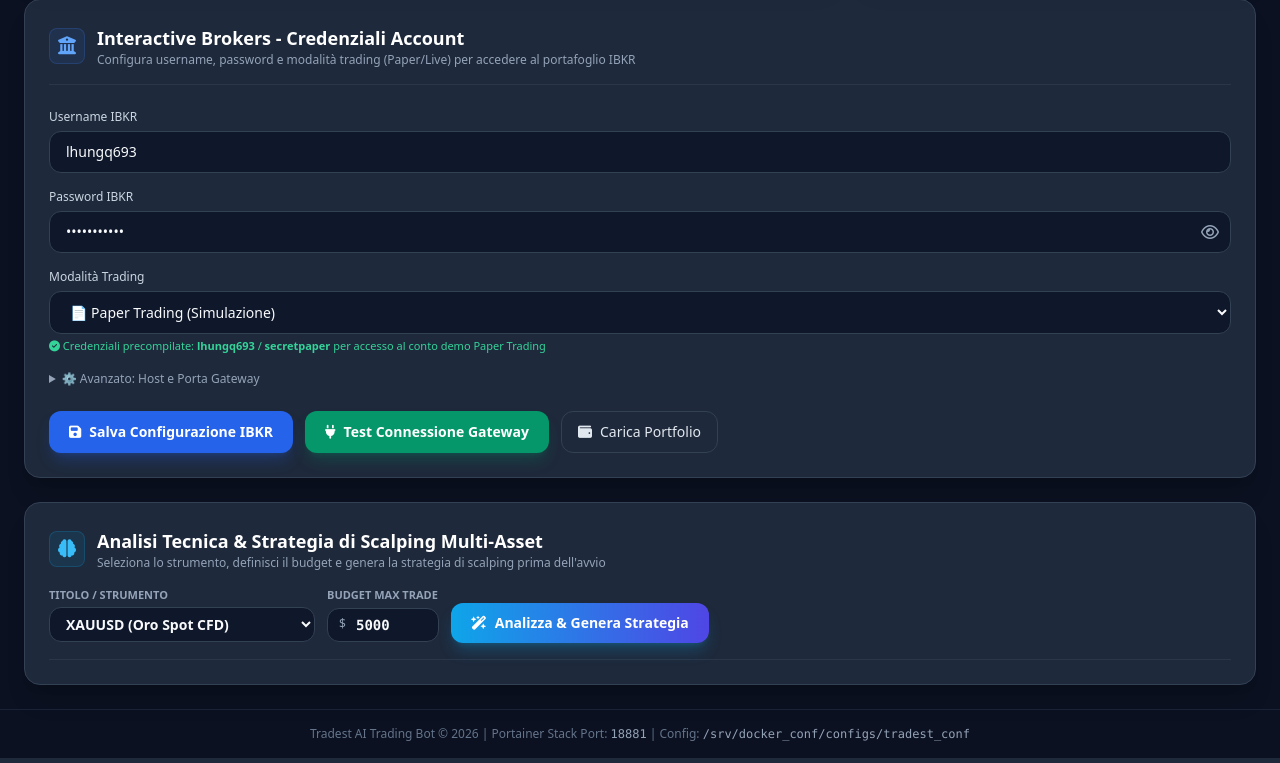
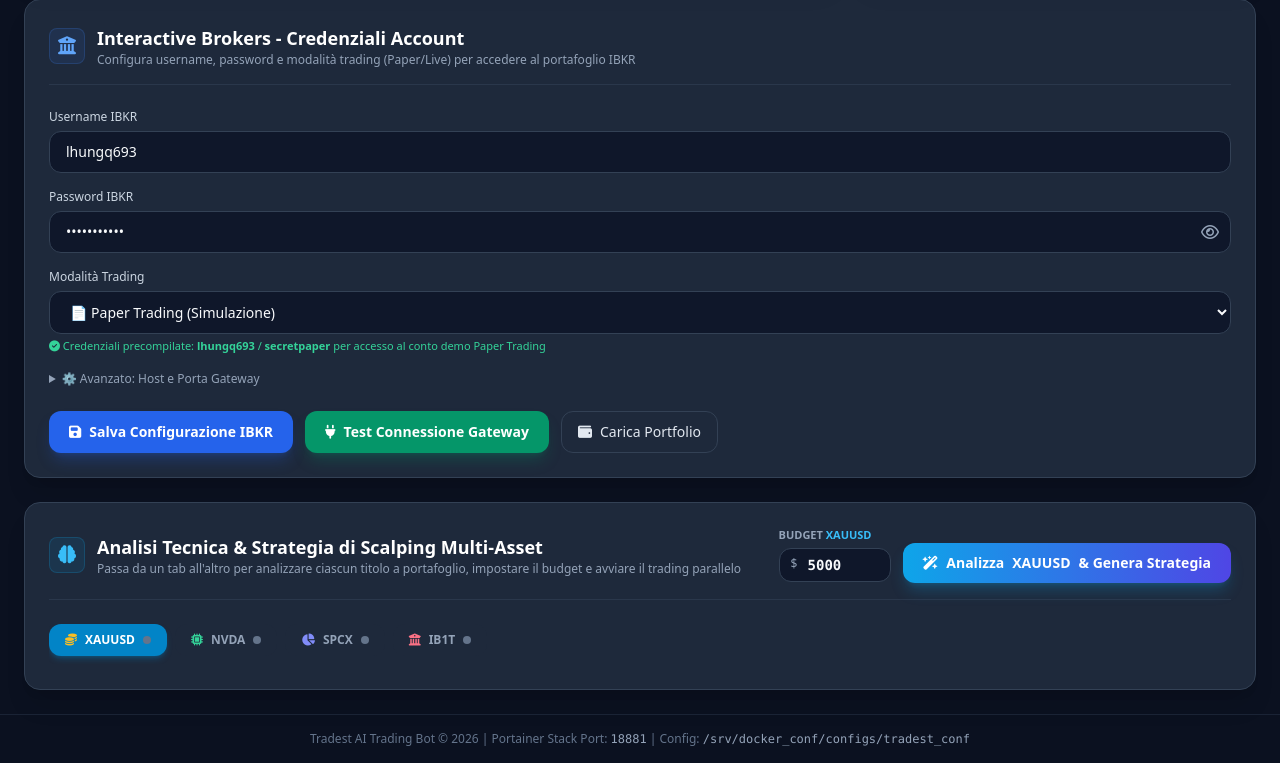
Before and after one commit to ciacky85/tradest, a FastAPI app: page / in a window 1280 px wide. Shown: the part 691-1454 px from the top of the page. Run offline with FastAPI, Linux system fonts and the light colour scheme; data that the repository does not hold is empty; some libraries are stand-ins or nearby versions.

Commit message:
feat(ui): add tabbed navigation per symbol in analysis frame and fix dynamic button label

```diff
--- a/app/main.py
+++ b/app/main.py
@@ -359,6 +359,21 @@ async def save_symbol_budget(req: dict[str, Any]) -> dict[str, Any]:
     manager = get_scalping_manager()
     await manager.set_symbol_budget(sym, budget)
     return {"status": "saved", "symbol": sym, "budget": budget}
+
+
+@app.get(
+    "/api/strategy/{symbol}",
+    summary="Recupera la strategia salvata per il simbolo specificato",
+    tags=["Google Gemini"],
+)
+async def get_saved_strategy(symbol: str) -> dict[str, Any]:
+    """Recupera l'ultima strategia definita per il simbolo scelto."""
+    sym = symbol.upper().strip()
+    db = get_db()
+    strategy = await db.get_config(f"active_strategy_{sym}")
+    if not strategy and sym == "XAUUSD":
+        strategy = await db.get_config("active_scalping_strategy")
+    return {"symbol": sym, "strategy": strategy}
 
 
 # ---------------------------------------------------------------------------
--- a/app/templates/index.html
+++ b/app/templates/index.html
@@ -395,25 +395,15 @@
           </div>
           <div>
             <h2 class="text-lg font-semibold text-white">Analisi Tecnica & Strategia di Scalping Multi-Asset</h2>
-            <p class="text-xs text-slate-400">Seleziona lo strumento, definisci il budget e genera la strategia di scalping prima dell'avvio</p>
+            <p class="text-xs text-slate-400">Passa da un tab all'altro per analizzare ciascun titolo a portafoglio, impostare il budget e avviare il trading parallelo</p>
           </div>
         </div>
 
-        <!-- Selettore Simbolo e Budget di Trading Personalizzato -->
+        <!-- Budget & Bottone di Analisi -->
         <div class="flex flex-wrap items-center gap-3">
           <div>
-            <label class="block text-[11px] text-slate-400 font-semibold uppercase mb-1">Titolo / Strumento</label>
-            <select id="tradeSymbolSelect" onchange="onSymbolChange()" class="input-field px-3 py-1.5 rounded-xl text-sm font-semibold">
-              <option value="XAUUSD">XAUUSD (Oro Spot CFD)</option>
-              <option value="NVDA">NVDA (NVIDIA Corp)</option>
-              <option value="SPCX">SPCX (CrossingBridge SPAC ETF)</option>
-              <option value="IB1T">IB1T (iShares Treasury ETF)</option>
-            </select>
-          </div>
-
-          <div>
             <label class="block text-[11px] text-slate-400 font-semibold uppercase mb-1 flex items-center justify-between">
-              <span>Budget Max Trade</span>
+              <span>Budget <span id="budgetSymbolHint" class="text-sky-400">XAUUSD</span></span>
               <span id="budgetSavedBadge" class="text-[10px] text-emerald-400 hidden font-mono">Salvato</span>
             </label>
             <div class="relative">
@@ -424,9 +414,29 @@
           </div>
 
           <button onclick="simulateTradeAnalysis()" id="btnSimulateTrade" class="mt-4 bg-gradient-to-r from-sky-500 to-indigo-600 hover:from-sky-400 hover:to-indigo-500 text-white px-5 py-2.5 rounded-xl font-semibold text-sm transition flex items-center gap-2 shadow-lg shadow-sky-500/25">
-            <i class="fa-solid fa-wand-magic-sparkles"></i> Analizza & Genera Strategia
+            <i class="fa-solid fa-wand-magic-sparkles"></i> Analizza <span id="btnSymbolLabel">XAUUSD</span> & Genera Strategia
           </button>
         </div>
+      </div>
+
+      <!-- Barra dei Tab per Titolo a Portafoglio -->
+      <div class="flex items-center gap-2 border-b border-slate-800 pb-2 overflow-x-auto" id="symbolTabsBar">
+        <button onclick="switchSymbolTab('XAUUSD')" id="tab_XAUUSD" class="px-4 py-2 rounded-xl text-xs font-bold transition flex items-center gap-2 bg-sky-600 text-white shadow-md shadow-sky-600/30">
+          <i class="fa-solid fa-coins text-amber-400"></i> XAUUSD
+          <span id="tabBadge_XAUUSD" class="w-2 h-2 rounded-full bg-slate-500"></span>
+        </button>
+        <button onclick="switchSymbolTab('NVDA')" id="tab_NVDA" class="px-4 py-2 rounded-xl text-xs font-bold transition flex items-center gap-2 bg-slate-800 text-slate-400 hover:text-white">
+          <i class="fa-solid fa-microchip text-emerald-400"></i> NVDA
+          <span id="tabBadge_NVDA" class="w-2 h-2 rounded-full bg-slate-500"></span>
+        </button>
+        <button onclick="switchSymbolTab('SPCX')" id="tab_SPCX" class="px-4 py-2 rounded-xl text-xs font-bold transition flex items-center gap-2 bg-slate-800 text-slate-400 hover:text-white">
+          <i class="fa-solid fa-chart-pie text-indigo-400"></i> SPCX
+          <span id="tabBadge_SPCX" class="w-2 h-2 rounded-full bg-slate-500"></span>
+        </button>
+        <button onclick="switchSymbolTab('IB1T')" id="tab_IB1T" class="px-4 py-2 rounded-xl text-xs font-bold transition flex items-center gap-2 bg-slate-800 text-slate-400 hover:text-white">
+          <i class="fa-solid fa-building-columns text-rose-400"></i> IB1T
+          <span id="tabBadge_IB1T" class="w-2 h-2 rounded-full bg-slate-500"></span>
+        </button>
       </div>
 
       <!-- Output Decisione AI -->
@@ -724,9 +734,30 @@
       }
     }
 
-    async function onSymbolChange() {
-      const sym = document.getElementById('tradeSymbolSelect').value;
+    let currentSelectedSymbol = 'XAUUSD';
+
+    async function switchSymbolTab(sym) {
+      currentSelectedSymbol = sym;
+      const symbols = ['XAUUSD', 'NVDA', 'SPCX', 'IB1T'];
+
+      // Aggiorna stili bottoni tab
+      symbols.forEach(s => {
+        const tabBtn = document.getElementById(`tab_${s}`);
+        if (tabBtn) {
+          if (s === sym) {
+            tabBtn.className = 'px-4 py-2 rounded-xl text-xs font-bold transition flex items-center gap-2 bg-sky-600 text-white shadow-md shadow-sky-600/30';
+          } else {
+            tabBtn.className = 'px-4 py-2 rounded-xl text-xs font-bold transition flex items-center gap-2 bg-slate-800 text-slate-400 hover:text-white';
+          }
+        }
+      });
+
+      // Aggiorna etichette dinamiche
+      document.getElementById('budgetSymbolHint').innerText = sym;
+      document.getElementById('btnSymbolLabel').innerText = sym;
       document.getElementById('logSymbolLabel').innerText = sym;
+
+      // Recupera budget del simbolo
       try {
         const res = await fetch('/api/symbols/budget');
         if (res.ok) {
@@ -740,12 +771,75 @@
       } catch (e) {
         console.error('Errore recupero budget per simbolo', e);
       }
+
+      // Recupera strategia salvata per questo simbolo e popola la card
+      await loadSavedStrategyForSymbol(sym);
+
+      // Aggiorna stato del bot e carica i log
       await updateSymbolBotStatus();
       await fetchBotLogs();
     }
 
+    async function loadSavedStrategyForSymbol(sym) {
+      try {
+        const res = await fetch(`/api/strategy/${sym}`);
+        if (res.ok) {
+          const resData = await res.json();
+          const data = resData.strategy;
+          const container = document.getElementById('aiDecisionContainer');
+          if (data) {
+            container.classList.remove('hidden');
+            renderStrategyData(data);
+          } else {
+            // Se non c'è ancora un'analisi per questo simbolo
+            container.classList.add('hidden');
+          }
+        }
+      } catch (e) {
+        console.error('Errore caricamento strategia salvata per ' + sym, e);
+      }
+    }
+
+    function renderStrategyData(data) {
+      const act = data.action || 'HOLD';
+      const actEl = document.getElementById('aiActionVal');
+      actEl.innerText = act;
+      actEl.className = 'text-2xl font-black mt-1 ' + (act === 'BUY' ? 'text-emerald-400' : act === 'SELL' ? 'text-rose-400' : 'text-amber-400');
+
+      document.getElementById('aiConfidenceVal').innerText = `${Math.round((data.confidence || 0) * 100)}%`;
+      document.getElementById('aiSentimentVal').innerText = data.market_sentiment || 'NEUTRAL';
+      document.getElementById('aiSetupVal').innerText = data.scalping_setup || 'Scalping Setup';
+      document.getElementById('aiLevelsVal').innerText = `SL: $${data.stop_loss || '-'} | TP: $${data.take_profit || '-'}`;
+      document.getElementById('aiSizeVal').innerText = `Entry: $${data.entry_price || '-'} | Size: ${data.position_size || data.position_size_oz || 1} ${data.unit || 'pz'}`;
+      document.getElementById('aiReasoningVal').innerText = data.reasoning || 'Nessun ragionamento fornito';
+
+      if (data.existing_position) {
+        const ep = data.existing_position;
+        document.getElementById('aiExistingPosVal').innerText = ep.details || '-';
+        const badge = document.getElementById('aiPosBadge');
+        if (ep.has_position) {
+          badge.innerText = 'Posizione Aperta';
+          badge.className = 'text-[10px] px-2.5 py-1 rounded-full font-mono font-semibold bg-emerald-500/20 text-emerald-400 border border-emerald-500/30';
+        } else {
+          badge.innerText = 'Nessuna Posizione';
+          badge.className = 'text-[10px] px-2.5 py-1 rounded-full font-mono font-semibold bg-slate-800 text-slate-400 border border-slate-700';
+        }
+      }
+
+      if (data.historical_context) {
+        const hc = data.historical_context;
+        document.getElementById('aiTrend30dVal').innerText = `${hc.trend_30d || '-'} (${hc.change_pct_30d > 0 ? '+' : ''}${hc.change_pct_30d}%)`;
+        document.getElementById('aiRange30dVal').innerText = `Range 30d: $${hc.range_30d ? hc.range_30d[0] : '-'} - $${hc.range_30d ? hc.range_30d[1] : '-'}`;
+
+        document.getElementById('aiTrend7dVal').innerText = `${hc.trend_7d || '-'} (${hc.change_pct_7d > 0 ? '+' : ''}${hc.change_pct_7d}%)`;
+        document.getElementById('aiRange7dVal').innerText = `Range 7d: $${hc.range_7d ? hc.range_7d[0] : '-'} - $${hc.range_7d ? hc.range_7d[1] : '-'} | RSI: ${hc.rsi}`;
+      }
+
+      document.getElementById('rawAiJson').innerText = JSON.stringify(data, null, 2);
+    }
+
     async function updateSymbolBotStatus() {
-      const sym = document.getElementById('tradeSymbolSelect').value;
+      const sym = currentSelectedSymbol;
       const dot = document.getElementById('botSymbolStatusDot');
       const text = document.getElementById('botSymbolStatusText');
       const btnStart = document.getElementById('btnStartSymbolBot');
@@ -755,7 +849,17 @@
         const res = await fetch('/bot/status/all');
         if (res.ok) {
           const data = await res.json();
-          const isActive = data.bots && data.bots[sym];
+          const bots = data.bots || {};
+
+          // Aggiorna i pallini di stato su ciascun tab
+          ['XAUUSD', 'NVDA', 'SPCX', 'IB1T'].forEach(s => {
+            const b = document.getElementById(`tabBadge_${s}`);
+            if (b) {
+              b.className = bots[s] ? 'w-2 h-2 rounded-full bg-emerald-400 animate-pulse' : 'w-2 h-2 rounded-full bg-slate-500';
+            }
+          });
+
+          const isActive = bots[sym];
           if (isActive) {
             dot.className = 'w-3 h-3 rounded-full bg-emerald-400 animate-pulse';
             text.innerText = `Bot ${sym}: IN ESECUZIONE (Background)`;
@@ -776,7 +880,7 @@
     }
 
     async function toggleSymbolBot(enable) {
-      const sym = document.getElementById('tradeSymbolSelect').value;
+      const sym = currentSelectedSymbol;
       const endpoint = enable ? '/bot/start' : '/bot/stop';
 
       try {
@@ -799,7 +903,7 @@
     }
 
     async function fetchBotLogs() {
-      const sym = document.getElementById('tradeSymbolSelect').value;
+      const sym = currentSelectedSymbol;
       const container = document.getElementById('botConsoleLogs');
       const autoScroll = document.getElementById('autoScrollLogs').checked;
 
@@ -831,7 +935,7 @@
 
     async function simulateTradeAnalysis() {
       const btn = document.getElementById('btnSimulateTrade');
-      const sym = document.getElementById('tradeSymbolSelect').value;
+      const sym = currentSelectedSymbol;
       const budget = parseFloat(document.getElementById('tradeBudgetInput').value) || 5000;
 
       btn.disabled = true;
@@ -860,47 +964,14 @@
         const container = document.getElementById('aiDecisionContainer');
         container.classList.remove('hidden');
 
-        const act = data.action || 'HOLD';
-        const actEl = document.getElementById('aiActionVal');
-        actEl.innerText = act;
-        actEl.className = 'text-2xl font-black mt-1 ' + (act === 'BUY' ? 'text-emerald-400' : act === 'SELL' ? 'text-rose-400' : 'text-amber-400');
-
-        document.getElementById('aiConfidenceVal').innerText = `${Math.round((data.confidence || 0) * 100)}%`;
-        document.getElementById('aiSentimentVal').innerText = data.market_sentiment || 'NEUTRAL';
-        document.getElementById('aiSetupVal').innerText = data.scalping_setup || 'Scalping Setup';
-        document.getElementById('aiLevelsVal').innerText = `SL: $${data.stop_loss || '-'} | TP: $${data.take_profit || '-'}`;
-        document.getElementById('aiSizeVal').innerText = `Entry: $${data.entry_price || '-'} | Size: ${data.position_size_oz || 1} oz`;
-        document.getElementById('aiReasoningVal').innerText = data.reasoning || 'Nessun ragionamento fornito';
-
-        if (data.existing_position) {
-          const ep = data.existing_position;
-          document.getElementById('aiExistingPosVal').innerText = ep.details || '-';
-          const badge = document.getElementById('aiPosBadge');
-          if (ep.has_position) {
-            badge.innerText = 'Posizione Aperta';
-            badge.className = 'text-[10px] px-2.5 py-1 rounded-full font-mono font-semibold bg-emerald-500/20 text-emerald-400 border border-emerald-500/30';
-          } else {
-            badge.innerText = 'Nessuna Posizione';
-            badge.className = 'text-[10px] px-2.5 py-1 rounded-full font-mono font-semibold bg-slate-800 text-slate-400 border border-slate-700';
-          }
-        }
-
-        if (data.historical_context) {
-          const hc = data.historical_context;
-          document.getElementById('aiTrend30dVal').innerText = `${hc.trend_30d || '-'} (${hc.change_pct_30d > 0 ? '+' : ''}${hc.change_pct_30d}%)`;
-          document.getElementById('aiRange30dVal').innerText = `Range 30d: $${hc.range_30d ? hc.range_30d[0] : '-'} - $${hc.range_30d ? hc.range_30d[1] : '-'}`;
-
-          document.getElementById('aiTrend7dVal').innerText = `${hc.trend_7d || '-'} (${hc.change_pct_7d > 0 ? '+' : ''}${hc.change_pct_7d}%)`;
-          document.getElementById('aiRange7dVal').innerText = `Range 7d: $${hc.range_7d ? hc.range_7d[0] : '-'} - $${hc.range_7d ? hc.range_7d[1] : '-'} | RSI: ${hc.rsi}`;
-        }
-
-        document.getElementById('rawAiJson').innerText = JSON.stringify(data, null, 2);
+        // Renderizza la strategia usando la funzione unificata
+        renderStrategyData(data);
 
       } catch (e) {
         alert('Errore chiamata analisi: ' + e.message);
       } finally {
         btn.disabled = false;
-        btn.innerHTML = '<i class="fa-solid fa-wand-magic-sparkles"></i> Analizza XAUUSD & Genera Strategia';
+        btn.innerHTML = `<i class="fa-solid fa-wand-magic-sparkles"></i> Analizza <span id="btnSymbolLabel">${sym}</span> & Genera Strategia`;
       }
     }
 
@@ -1096,7 +1167,7 @@
 
     document.addEventListener('DOMContentLoaded', () => {
       loadInitialStatus();
-      onSymbolChange();
+      switchSymbolTab('XAUUSD');
       // Polling periodico ogni 5 secondi per log e status bot
       setInterval(() => {
         updateSymbolBotStatus();
```
Also changed, not shown: memory-bank/activeContext.md (+4 -3 lines).
